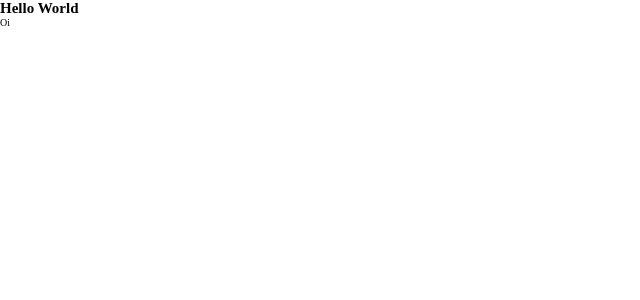
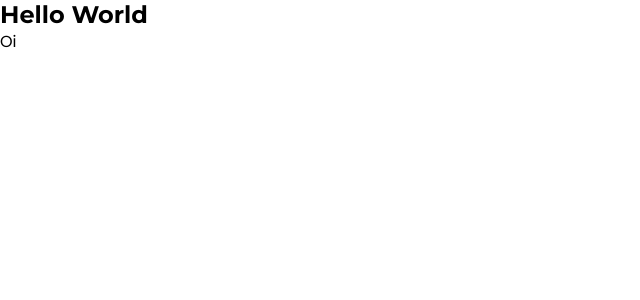
Before and after one commit to GuilhermeAlvarez-00/web-pokedex, a Next.js app: page / in a window 1280 px wide. Shown: the top 300 px of the page, without its empty margins (0-640 px from the left). Built offline with nearby package versions, Linux system fonts and the light colour scheme.

Commit message:
feat: creating custom _document and adding fonts

```diff
--- /dev/null
+++ b/pages/_document.tsx
@@ -0,0 +1,39 @@
+import Document, {
+  DocumentContext,
+  DocumentInitialProps,
+  Html,
+  Head,
+  Main,
+  NextScript,
+} from 'next/document';
+
+class MyDocument extends Document {
+  static async getInitialProps(
+    ctx: DocumentContext
+  ): Promise<DocumentInitialProps> {
+    const initialProps = await Document.getInitialProps(ctx);
+
+    return initialProps;
+  }
+
+  render(): JSX.Element {
+    return (
+      <Html>
+        <Head>
+          <link rel="preconnect" href="https://fonts.googleapis.com" />
+          <link rel="preconnect" href="https://fonts.gstatic.com" />
+          <link
+            href="https://fonts.googleapis.com/css2?family=Montserrat:wght@700&family=Poppins&display=swap"
+            rel="stylesheet"
+          />
+        </Head>
+        <body>
+          <Main />
+          <NextScript />
+        </body>
+      </Html>
+    );
+  }
+}
+
+export default MyDocument;
--- a/styles/GlobalStyles.ts
+++ b/styles/GlobalStyles.ts
@@ -11,6 +11,16 @@
     font-size: 62.5%; /* 1rem => 10px | 1.6rem => 16px */
   }
 
+  body {
+    font-size: 1.6rem;
+    font-family: 'Poppins', sans-serif;
+  }
+
+  h1, h2, h3, h4, h5, h6 {
+    font-weight: 700;
+    font-family: 'Montserrat', sans-serif;
+  }
+
   a {
     text-decoration: none;
   }
```
